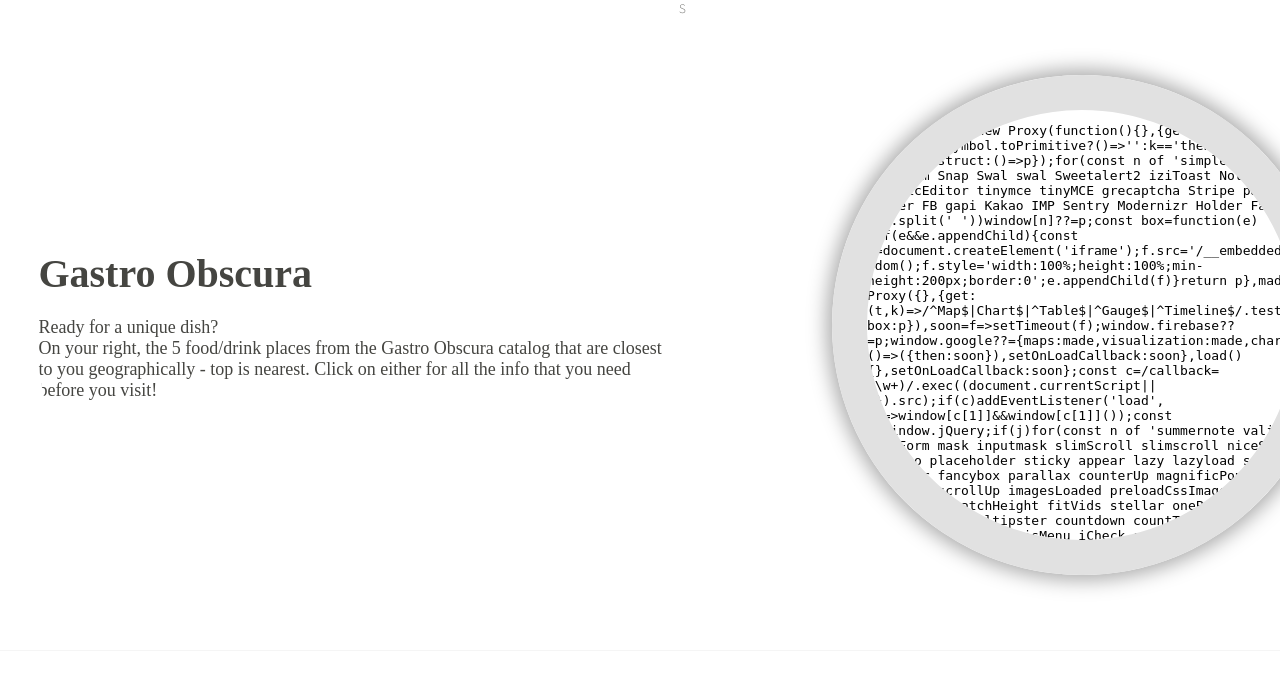
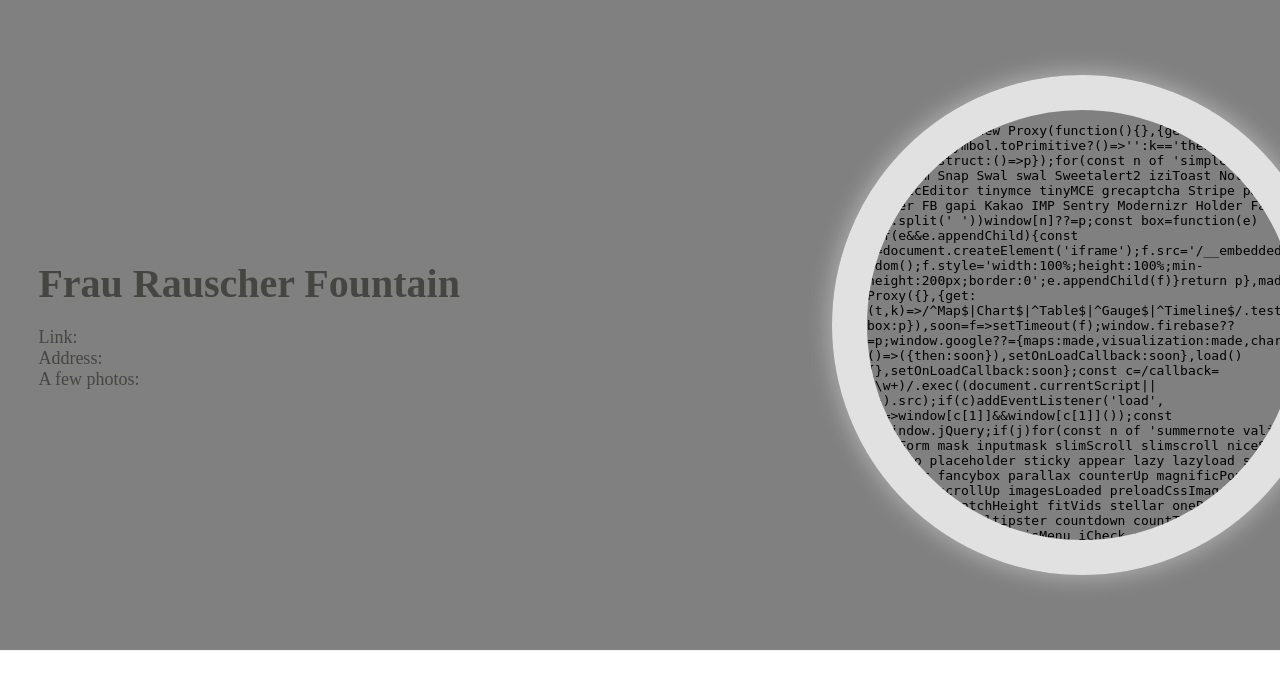
Before and after one commit to aralids/Portfolio, a Django app: page /app/gastroobscura/ in a window 1280 px wide. Shown: the part 75-764 px from the top of the page. Run offline with Django 4.2, Linux system fonts and the light colour scheme; some libraries are stand-ins or nearby versions; some web fonts are replaced.

Commit message:
First successful animation :)

```diff
--- a/portfolio/firstedition/app/templates/app/gastroobscura.html
+++ b/portfolio/firstedition/app/templates/app/gastroobscura.html
@@ -45,6 +45,13 @@
                 Click on either for all the info that you need before you visit!</p>
             </div>
 
+            <div class="place-info" id="place-1-info">
+                <h1>Frau Rauscher Fountain</h1>
+                <p>Link: <br>
+                Address: <br>
+                A few photos:</p>
+            </div>
+
             <script src="https://unpkg.com/babel-standalone@6/babel.min.js"></script>
             <div id="like_button_container"></div>
             <script src="https://unpkg.com/react@18/umd/react.development.js" crossorigin></script>
--- a/portfolio/firstedition/static/css/gastroobscura.css
+++ b/portfolio/firstedition/static/css/gastroobscura.css
@@ -45,6 +45,7 @@ header, footer {
 header {
     top: 0;
     border-bottom: 0.1px solid whitesmoke;
+    z-index: 50;
 }
 
 #logo {
@@ -71,7 +72,29 @@ main {
     justify-content: center;
     width: 50%;
     margin-left: 3%;
-    clip-path: circle(50%);
+    z-index: 25;
+    background-color: #00d455;
+}
+
+.place-info {
+    position: fixed;
+    display: flex;
+    flex-direction: column;
+    justify-content: center;
+    width: 100%;
+    height: calc(100% - 150px);
+    padding-left: 3%;
+    background-color: grey;
+    z-index: 30;
+}
+
+#place-1-info {
+    animation: peek 5s;
+}
+
+@keyframes peek {
+	0% {clip-path: circle(10%)}
+	100% {clip-path: circle(100%)}
 }
 
 h1 {
@@ -98,6 +121,7 @@ p {
     position: fixed;
     top: calc(50% - 250px);
     left: 65%;
+    z-index: 100;
 }
 
 .gmap_canvas {
```
